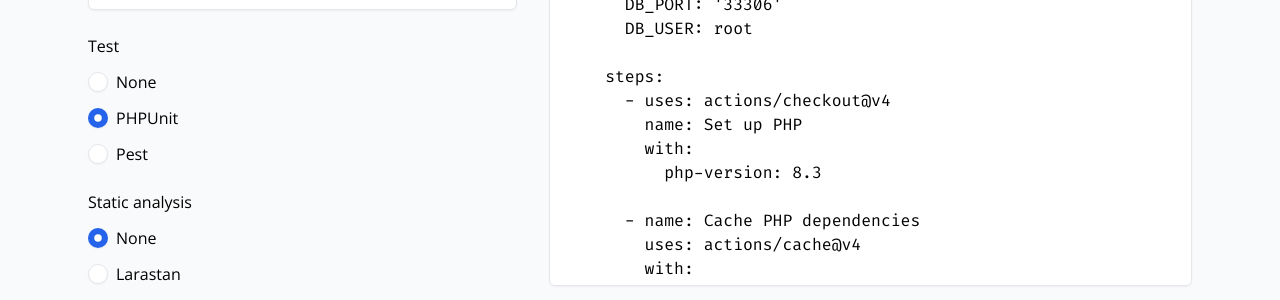
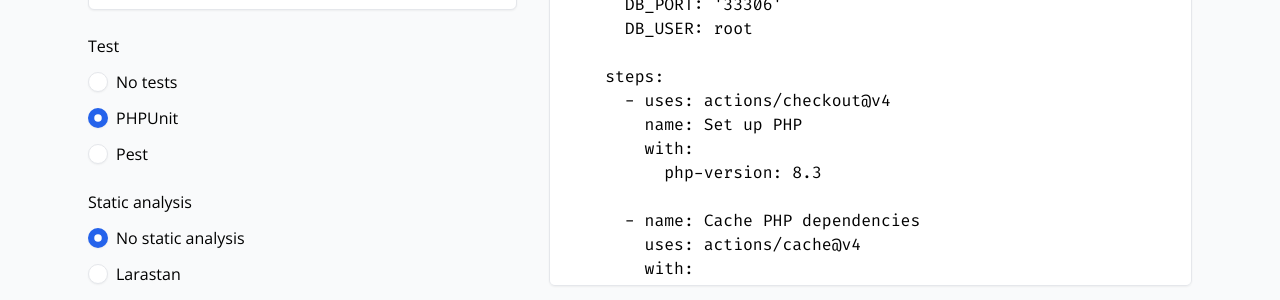
Before and after one commit to LeeConnelly12/laravel-github-action-generator, a Vue app: page / in a window 1280 px wide. Shown: the part 708-1008 px from the top of the page. Built offline with nearby package versions, Linux system fonts and the light colour scheme.

Commit message:
Add ids for labels

```diff
--- a/src/App.vue
+++ b/src/App.vue
@@ -99,7 +99,7 @@ const copy = () => {
               id="no_test"
               class="size-5 border-gray-200 shadow-sm"
             />
-            <label for="no_test">None</label>
+            <label for="no_test">No tests</label>
           </div>
           <div class="mt-3 flex items-center gap-2">
             <input
@@ -129,15 +129,17 @@ const copy = () => {
               v-model="form.static_analysis"
               type="radio"
               :value="null"
+              id="no_static_analysis"
               class="size-5 border-gray-200 shadow-sm"
             />
-            <label for="no_static_analysis">None</label>
+            <label for="no_static_analysis">No static analysis</label>
           </div>
           <div class="mt-3 flex items-center gap-2">
             <input
               v-model="form.static_analysis"
               type="radio"
               value="larastan"
+              id="larastan"
               class="size-5 border-gray-200 shadow-sm"
             />
             <label for="larastan">Larastan</label>
```
